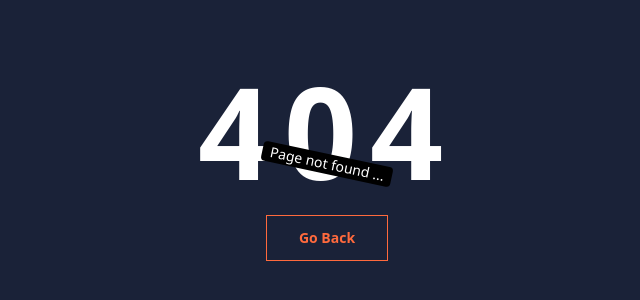
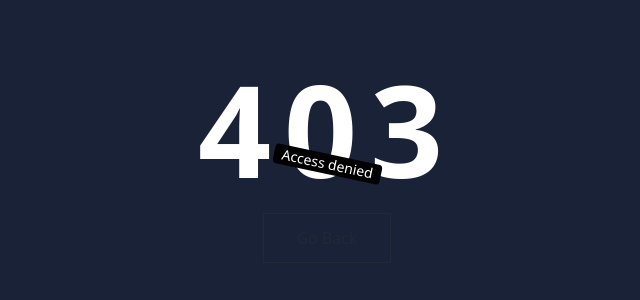
Before and after one commit to merupeshpradhan/lms-frontend-hn, a React (Vite) app: page /denied in a window 1280 px wide. Before the commit this address had no page. Shown: the part 236-536 px from the top of the page, without its empty margins (313-953 px from the left). Built offline with nearby package versions, Linux system fonts and the light colour scheme.

Commit message:
Added denied page

```diff
--- a/src/App.jsx
+++ b/src/App.jsx
@@ -9,6 +9,7 @@
 import Login from "./Pages/Login";
 import CourseList from "./Pages/Course/CourseList";
 import Contact from "./Pages/Contact";
+import Denied from "./Pages/Denied";
 function App() {
   return (
     <>
@@ -16,7 +17,8 @@
         <Route path="/" element={<HomePage />}></Route>
         <Route path="/about" element={<AboutUs />}></Route>
         <Route path="/courses" element={<CourseList />}></Route>
-        <Route path="contact" element={<Contact />}></Route>
+        <Route path="/contact" element={<Contact />}></Route>
+        <Route path="/denied" element={<Denied />}></Route>
 
         <Route path="/signup" element={<Signup />}></Route>
         <Route path="/login" element={<Login />}></Route>
--- /dev/null
+++ b/src/Pages/Denied.jsx
@@ -0,0 +1,23 @@
+import { useNavigate } from "react-router-dom";
+
+function Denied() {
+  const navigate = useNavigate();
+  return (
+    <main className="h-screen w-full flex flex-col justify-center items-center bg-[#1A2238]">
+      <h1 className="text-9xl font-extrabold text-white tracking-widest">
+        403
+      </h1>
+      <div className="bg-black text-white px-2 text-sm rounded rotate-12 absolute">
+        {" "}
+        Access denied
+      </div>
+      <button onClick={() => navigate(-1)} className="mt-5">
+        <span className="relative block px-8 py-3 bg-[#1A2238] border border-current">
+          Go Back
+        </span>
+      </button>
+    </main>
+  );
+}
+
+export default Denied;
```
